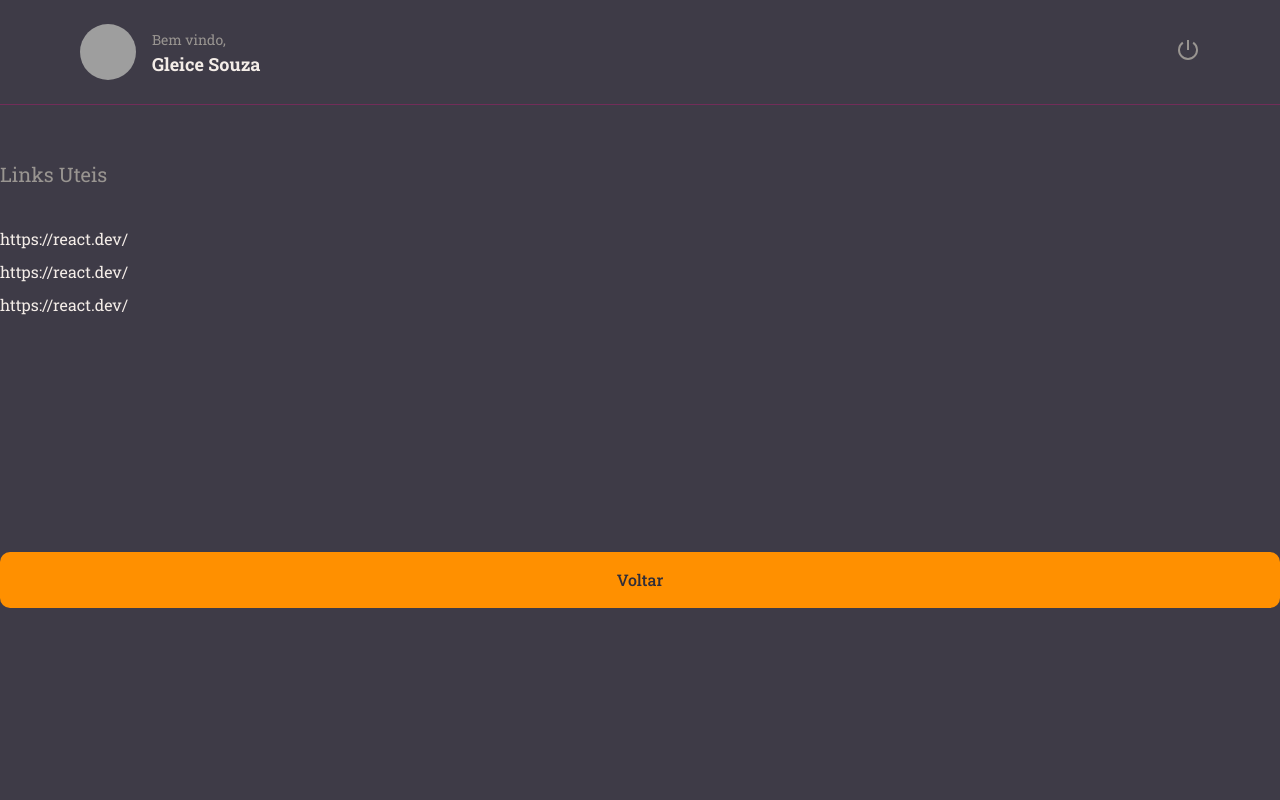
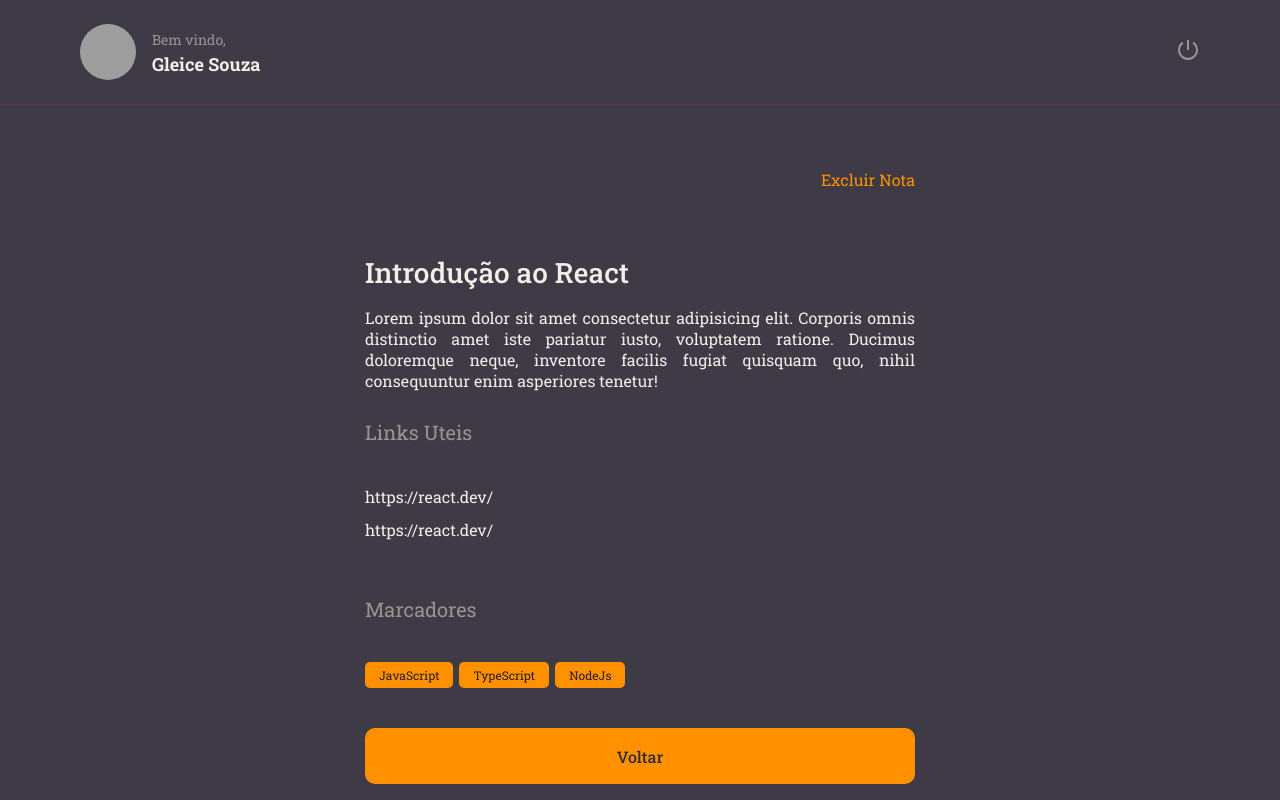
Before and after one commit to gleicebsouza/owner-my-notes, a React (Vite) app: page / in a window 1280 px wide. Built offline with nearby package versions, Linux system fonts and the light colour scheme; grey boxes are pictures that could not be loaded.

Commit message:
finish interface details and buttons

```diff
--- a/src/components/Button/index.jsx
+++ b/src/components/Button/index.jsx
@@ -2,7 +2,8 @@ import {Container} from './styles';
 
 export function Button({ title,}){
   return(
-    <Container type="button" >
+    <Container
+      type="button" >
       {title}
     </Container>
 
--- /dev/null
+++ b/src/components/ButtonText/index.jsx
@@ -0,0 +1,15 @@
+import {Container} from './styles'
+
+export function ButtonText({title, ...rest}){
+  return(
+    <Container
+    type="button"
+    {...rest}
+    >
+      {title}
+    </Container>
+
+  )
+
+  ;
+}
--- /dev/null
+++ b/src/components/ButtonText/styles.js
@@ -0,0 +1,8 @@
+import styled from 'styled-components'
+
+export const Container = styled.button`
+  font-size: 16px;
+  background: none;
+  color: ${({ theme }) => theme.COLORS.ORANGE};
+  border: none;
+`
--- a/src/components/Section/styles.js
+++ b/src/components/Section/styles.js
@@ -1,7 +1,7 @@
 import styled from "styled-components";
 
 export const Container = styled.section`
-  margin:56px 0 28px;
+  margin: 28px 0;
 
   >h2{
     font-size:20px;
--- /dev/null
+++ b/src/components/Tag/index.jsx
@@ -0,0 +1,10 @@
+import {Container } from './styles'
+
+export function Tag({title}){
+  return(
+    <Container>
+      {title}
+    </Container>
+
+  )
+}
--- /dev/null
+++ b/src/components/Tag/styles.js
@@ -0,0 +1,11 @@
+import styled from 'styled-components'
+
+export const Container = styled.span`
+  font-size: 12px;
+  color: ${({ theme }) => theme.COLORS.BACKGROUND_900};
+  background-color: ${({ theme }) => theme.COLORS.ORANGE};
+
+  padding: 5px 14px;
+  border-radius: 5px;
+  margin-right: 6px;
+`
--- a/src/pages/Details/Index.jsx
+++ b/src/pages/Details/Index.jsx
@@ -1,21 +1,43 @@
-import {Container,Links } from "./styles";
-import {Header} from '../../components/Header'
-import {Button} from '../../components/Button'
-import {Section} from '../../components/Section'
+import { Button } from '../../components/Button';
+import { ButtonText } from '../../components/ButtonText';
+import { Header } from '../../components/Header';
+import { Section } from '../../components/Section';
+import { Tag } from '../../components/Tag';
+import { Container, Links,Content } from "./styles";
 
 
 export function Details(){
   return(
     <Container>
       <Header/>
+      <main>
+        <Content>
+
+
+      <ButtonText title="Excluir Nota" />
+      <h1>Introdução ao React</h1>
+      <p>Lorem ipsum dolor sit amet consectetur adipisicing elit.
+        Corporis omnis distinctio amet iste pariatur iusto, voluptatem ratione.
+        Ducimus doloremque neque, inventore facilis
+        fugiat quisquam quo, nihil consequuntur enim
+        asperiores tenetur!</p>
+
       <Section title="Links Uteis" >
         <Links>
           <li><a href="#">https://react.dev/</a></li>
           <li><a href="#"></a>https://react.dev/</li>
-          <li><a href="#"></a>https://react.dev/</li>
         </Links>
        </Section>
+       <Section title="Marcadores">
+        <Tag title="JavaScript" />
+        <Tag title="TypeScript" />
+        <Tag title="NodeJs" />
+
+
+       </Section>
       <Button title="Voltar"></Button>
+      </Content>
+      </main>
     </Container>
   )
 
--- a/src/pages/Details/styles.js
+++ b/src/pages/Details/styles.js
@@ -9,6 +9,12 @@ export const Container = styled.div`
   grid-template-areas:
     'header'
     'content';
+
+  > main {
+    grid-area: content;
+    overflow: hidden; // quando houver conteudo na vertical, aparecer scroll
+    padding: 64px 0;
+  }
 `
 export const Links = styled.ul`
   list-style: none;
@@ -20,3 +26,23 @@ export const Links = styled.ul`
     color: ${({ theme }) => theme.COLORS.WHITE};
   }
 `
+export const Content = styled.div`
+  display: flex;
+  flex-direction: column;
+  max-width: 550px;
+  margin: 0 auto;
+
+  > button:first-child {
+    align-self:end ; //alinhar apenas esse elemento
+  }
+  >h1{
+    font-weight:500;
+    font-size:28px;
+    padding-top:64px;
+  }
+  >p{
+    font-size:16px;
+    margin-top:16px;
+    text-align: justify;
+  }
+`
```
Also changed, not shown: src/styles/global.js (line endings or trailing spaces).
